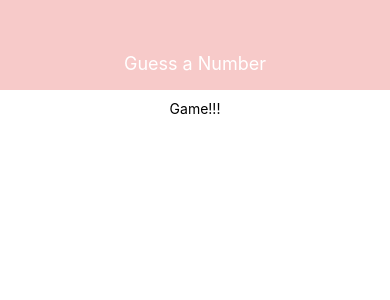
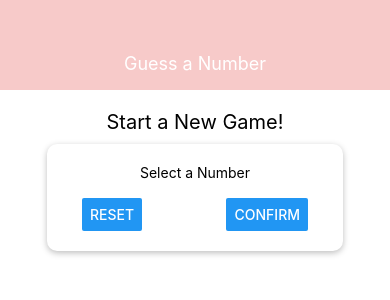
Before and after one commit to nascott94/rn-guess-number, a React Native app: screen / in a window 390 px wide. Shown: the top 300 px of the page. Built offline with nearby package versions, Linux system fonts and the light colour scheme.

Commit message:
added card component and made start screen look nice

```diff
--- a/screens/StartGameScreen.js
+++ b/screens/StartGameScreen.js
@@ -1,11 +1,18 @@
 import React from "react";
-import { View, Text, StyleSheet } from "react-native";
-import { Header } from "react-native/Libraries/NewAppScreen";
+import { View, Text, StyleSheet, TextInput, Button } from "react-native";
 
 const StartGameScreen = (props) => {
   return (
     <View style={styles.screen}>
-      <Text>Game!!!</Text>
+      <Text style={styles.title}>Start a New Game!</Text>
+      <View style={styles.inputContainer}>
+        <Text>Select a Number</Text>
+        <TextInput />
+        <View style={styles.buttonContainer}>
+          <Button title="Reset" onPress={() => {}} />
+          <Button title="Confirm" onPress={() => {}} />
+        </View>
+      </View>
     </View>
   );
 };
@@ -16,6 +23,29 @@
     padding: 10,
     alignItems: "center",
   },
+  title: {
+    fontSize: 20,
+    marginVertical: 10,
+  },
+  inputContainer: {
+    width: 300,
+    maxWidth: "80%",
+    alignItems: "center",
+    shadowColor: "black",
+    shadowOffset: { width: 0, height: 2 },
+    shadowRadius: 6,
+    shadowOpacity: 0.26,
+    elevation: 5,
+    backgroundColor: "white",
+    padding: 20,
+    borderRadius: 10,
+  },
+  buttonContainer: {
+    flexDirection: "row",
+    width: "100%",
+    justifyContent: "space-between",
+    paddingHorizontal: 15,
+  },
 });
 
 export default StartGameScreen;
```
Also changed, not shown: components/Card.js (added, +24 -0 lines).
